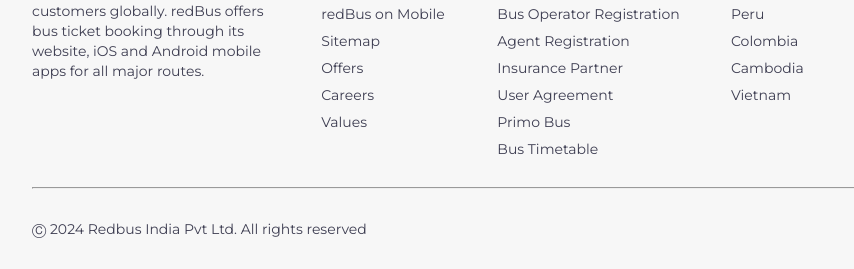
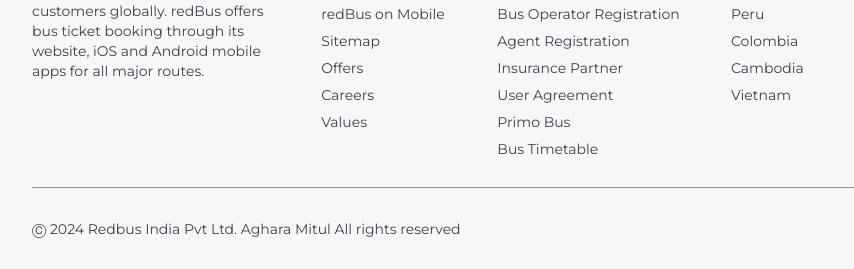
Before and after one commit to mitulaghara/Red-Bus-Full-big-project-By-Aghara-Mitul, a plain HTML site: page index.html in a window 1280 px wide. Shown: the part 6325-6594 px from the top of the page, 118-972 px from the left. Drawn offline with Linux system fonts and the light colour scheme.

Commit message:
ndex.html

```diff
--- a/index.html
+++ b/index.html
@@ -790,7 +790,7 @@
 <hr>
             <div class="part3">
                 <div class="copyright">
-                    Ⓒ 2024 Redbus India Pvt Ltd. All rights reserved
+                    Ⓒ 2024 Redbus India Pvt Ltd. Aghara Mitul All rights reserved
                 </div>
                 <div class="social-icons">
                     <!-- Facebook icon -->
```
